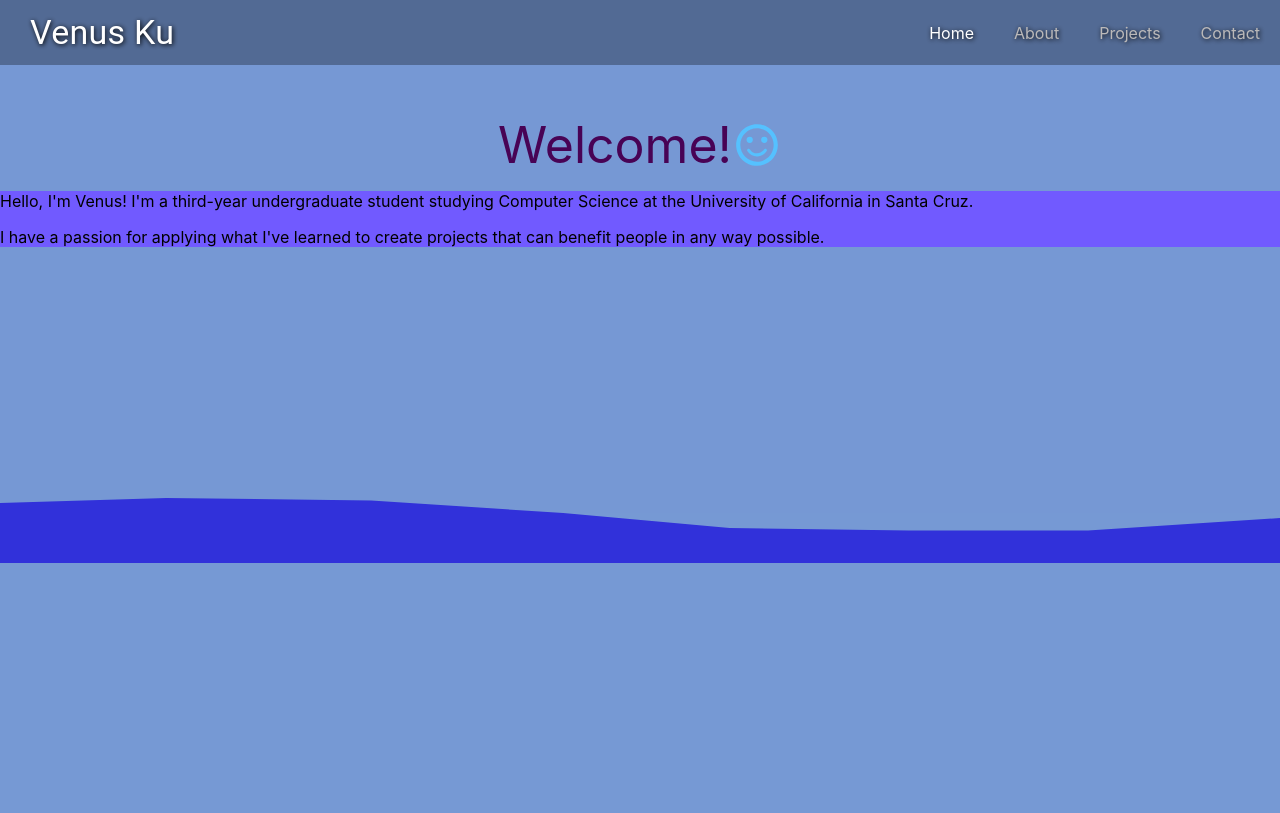
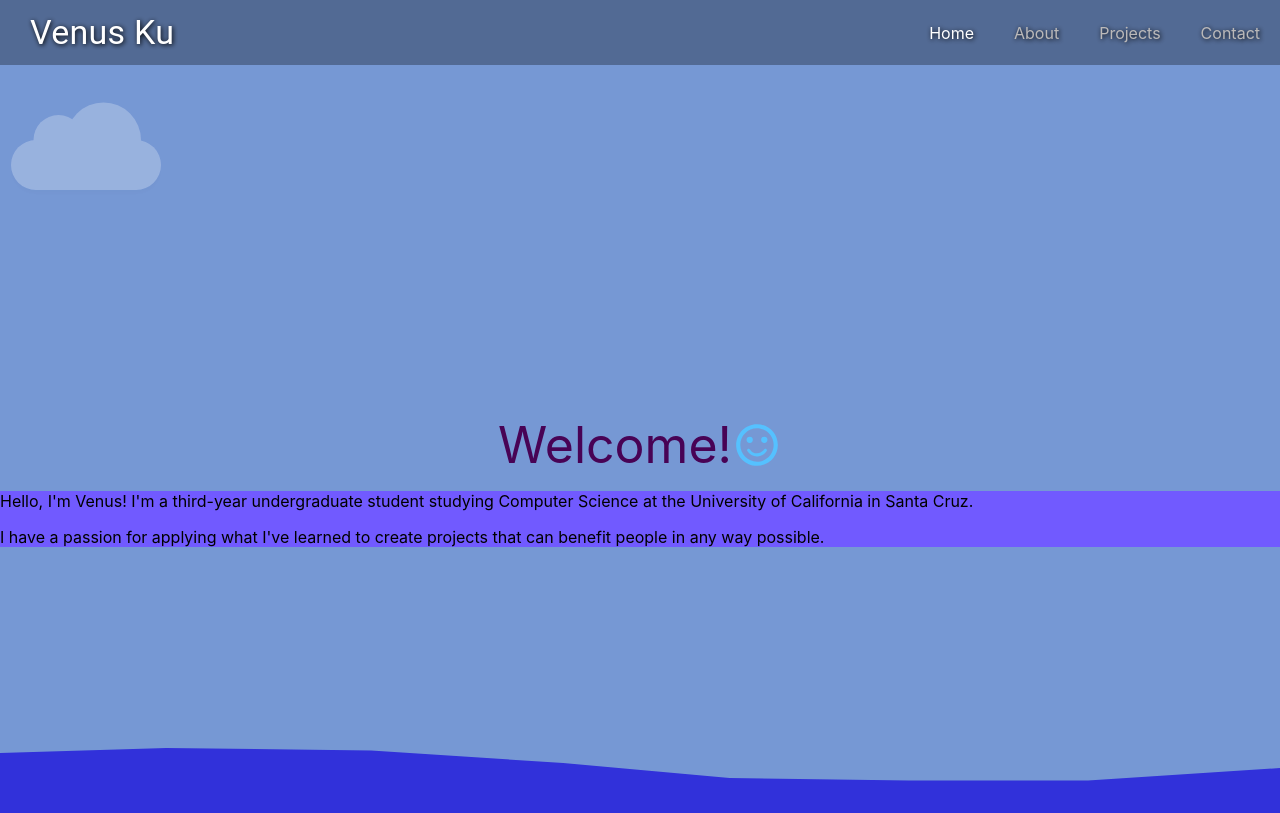
Before and after one commit to venuswku/venuswku.github.io, a React (Create React App) app: page / in a window 1280 px wide. Built offline with nearby package versions, Linux system fonts and the light colour scheme.

Commit message:
added moving clouds to home

```diff
--- a/src/Pages/Home.css
+++ b/src/Pages/Home.css
@@ -1,6 +1,67 @@
 .home {
     padding-top: 115px;
     background-color: #7698d4;
+    overflow-x: hidden; /* hides horizonal scroller when cloud moves off screen to the right */
+}
+
+/* base of cloud */
+.cloud {
+    width: 300px;
+    height: 100px;
+    border-radius: 50px;
+    position: relative;
+    top: 0;
+    background: #fff;
+    box-shadow: 0 8px 5px rgba(0, 0, 0, 0.05);
+    opacity: 50%;
+}
+/* left clump of cloud */
+.cloud:before {
+    width: 100px;
+    height: 100px;
+    border-radius: 50%;
+    position: absolute;
+    top: -50px;
+    left: 45px;
+    background: #fff;
+    content: '';
+}
+/* right clump of cloud */
+.cloud:after {
+    width: 150px;
+    height: 150px;
+    border-radius: 50%;
+    position: absolute;
+    top: -75px;
+    right: 40px;
+    background: #fff;
+    content: '';
+}
+/* cloud animations */
+.cloud1 {
+    transform: scale(0.5);
+    opacity: 25%;
+    animation: animateCloud1 40s linear infinite;
+}
+@keyframes animateCloud1 {
+    0% {margin-left: -20%;}
+    100% {margin-left: 100%;}
+}
+.cloud2 {
+    transform: scale(0.75);
+    opacity: 38%;
+    animation: animateCloud2 60s linear infinite;
+}
+@keyframes animateCloud2 {
+    0% {margin-left: -200%;}
+    100% {margin-left: 100%;}
+}
+.cloud3 {
+    animation: animateCloud3 50s linear infinite;
+}
+@keyframes animateCloud3 {
+    0% {margin-left: -100%;}
+    100% {margin-left: 100%;}
 }
 
 .title {
@@ -20,18 +81,17 @@
 .wave-background {
     width: 100%;
     height: 250px;
+    position: relative;
+    bottom: 20%;
     background: transparent;
 }
+.wave {
 
-.wave {
-    position: relative;
-    bottom: -20%;
     height: 100%;
     background: rgb(49, 49, 218);
-    animation: animate 5s ease-in-out infinite;
+    animation: animateWave 5s ease-in-out infinite;
 }
-
-@keyframes animate {
+@keyframes animateWave {
     0%, 100% {
         clip-path: polygon(0 76%, 13% 74%, 29% 75%, 44% 80%, 57% 86%, 71% 87%, 85% 87%, 100% 82%, 100% 100%, 0% 100%);
     }
--- a/src/Pages/Home.js
+++ b/src/Pages/Home.js
@@ -14,6 +14,9 @@ function Home() {
     const classes = useStyles();
     return (
         <div className="home">
+            <div className="cloud cloud1"></div>
+            <div className="cloud cloud2"></div>
+            <div className="cloud cloud3"></div>
             <div className="title">Welcome!<SentimentSatisfiedRounded className={classes.smileIcon}/></div>
             <div className="intro">
                 <p>Hello, I'm Venus! I'm a third-year undergraduate student studying Computer Science at the University of California in Santa Cruz.</p>
```
